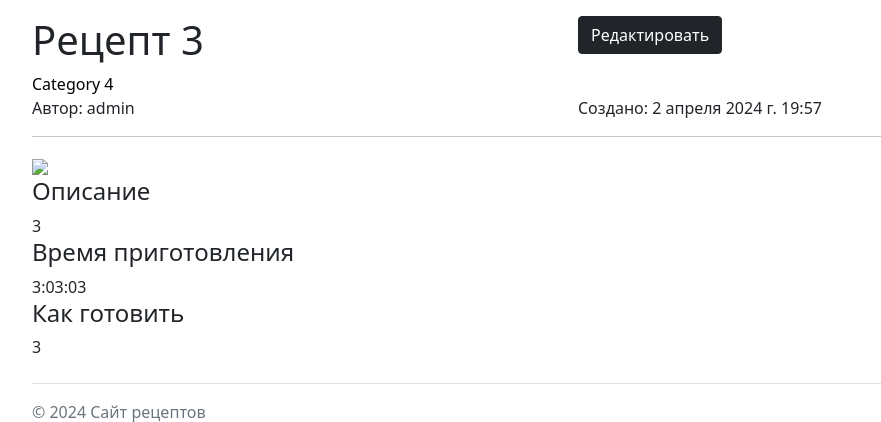
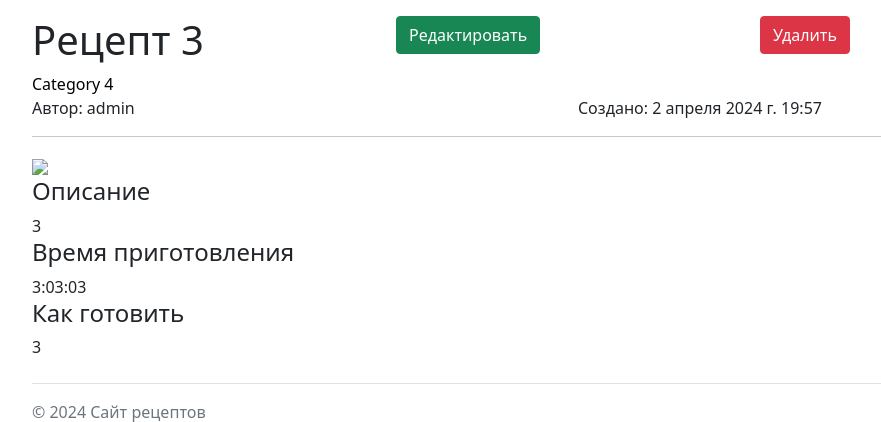
Before and after one commit to AlexeyZam15/django_final_certification, a Django app: page /recipes/161/ in a window 1280 px wide. Shown: the part 72-494 px from the top of the page, without its empty margins (74-955 px from the left). Run offline with Django 5.2, Linux system fonts and the light colour scheme; a user stored in the database is signed in; data comes from the database, SQL or seed files in the repository; both versions use the stored data as it was after the commit.

Commit message:
added deleting recipe

```diff
--- a/recipessite/recipes/templates/recipes/recipe-detail.html
+++ b/recipessite/recipes/templates/recipes/recipe-detail.html
@@ -7,7 +7,11 @@
     </div>
     {% if recipe.author == user %}
     <div class="col">
-        <p><a class="btn btn-dark" href="{% url 'edit_recipe' recipe.id %}" role="button">Редактировать</a></p>
+        <p><a class="btn btn-success" href="{% url 'edit_recipe' recipe.id %}" role="button">Редактировать</a></p>
+    </div>
+    <div class="col">
+        <p><a class="btn btn-danger" href="{% url 'delete_recipe' recipe.id %}" role="button"
+              onclick="return confirm('Вы уверены что хотите удалить данный рецепт?')">Удалить</a></p>
     </div>
     {% endif %}
 </div>
--- a/recipessite/recipes/urls.py
+++ b/recipessite/recipes/urls.py
@@ -7,6 +7,7 @@ urlpatterns = [
     path('recipes/<int:recipe_id>/', views.recipe_detail, name='recipe'),
     path('recipes/add/', views.recipe_add, name='add_recipe'),
     path('recipes/<int:recipe_id>/edit/', views.recipe_edit, name='edit_recipe'),
+    path('recipes/<int:recipe_id>/delete/', views.recipe_delete, name='delete_recipe'),
     path('recipes/category/<int:category_id>/', views.category_recipes, name='category_recipes'),
     path('categories/', views.show_categories, name='categories'),
     path('categories/<int:category_id>/', views.category_detail, name='category'),
--- a/recipessite/recipes/views.py
+++ b/recipessite/recipes/views.py
@@ -3,8 +3,8 @@ from django.core.paginator import Paginator
 from django.shortcuts import render, get_object_or_404, redirect
 from django.urls import reverse
 
+from .forms import RecipeForm
 from .models import Recipe, Category, RecipeCategory
-from . import forms
 
 """
 Шаблоны
@@ -83,7 +83,7 @@ def recipe_add(request):
     """
     ● Страница добавления рецепта
     """
-    form = forms.RecipeForm(request.POST or None, request.FILES or None)
+    form = RecipeForm(request.POST or None, request.FILES or None)
     if request.method == 'POST':
         if form.is_valid():
             recipe = form.save(commit=False)
@@ -107,7 +107,7 @@ def recipe_edit(request, recipe_id):
     ● Страница редактирования рецепта
     """
     recipe = get_object_or_404(Recipe, id=recipe_id)
-    form = forms.RecipeForm(request.POST or None, request.FILES or None, instance=recipe)
+    form = RecipeForm(request.POST or None, request.FILES or None, instance=recipe)
     if request.method == 'POST':
         if form.is_valid():
             form.save()
@@ -167,3 +167,12 @@ def category_detail(request, category_id):
                'heading': category.title,
                }
     return render(request, 'recipes/category-detail.html', context)
+
+
+def recipe_delete(request, recipe_id):
+    """
+    ● Удаление рецепта
+    """
+    recipe = get_object_or_404(Recipe, id=recipe_id)
+    recipe.delete()
+    return redirect('recipes')
```
Also changed, not shown: recipessite/recipes/templates/recipes/recipes.html (+5 -2 lines), recipessite/db.sqlite3.
